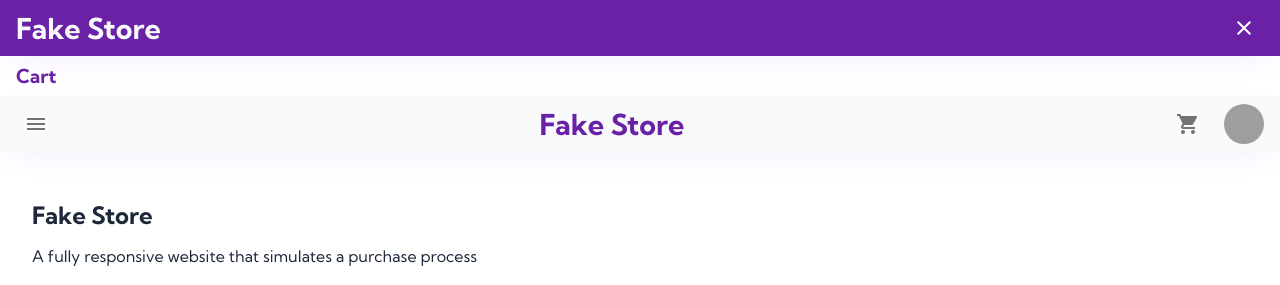
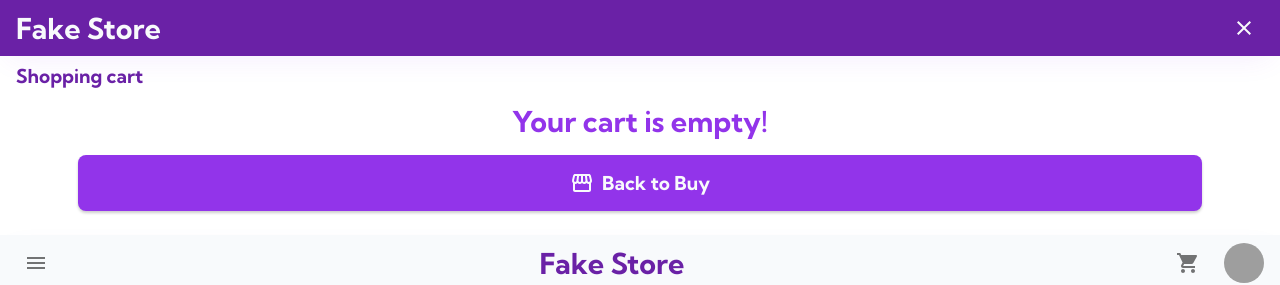
Before and after one commit to vieira-a/fake-store-react, a React (Vite) app: page / in a window 1280 px wide. Shown: the top 285 px of the page. Built offline with nearby package versions, Linux system fonts and the light colour scheme; grey boxes are pictures that could not be loaded.

Commit message:
feat: button back to buy

```diff
--- /dev/null
+++ b/src/components/BackBuy/BackBuy.tsx
@@ -0,0 +1,12 @@
+import * as S from "./styles";
+import StorefrontIcon from "@mui/icons-material/Storefront";
+import { color } from "../UI/colors";
+
+export default function BackBuy() {
+  return (
+    <S.ButtonBackToBuy>
+      <StorefrontIcon sx={{ color: color.slate["50"] }} />
+      Back to Buy
+    </S.ButtonBackToBuy>
+  );
+}
--- /dev/null
+++ b/src/components/BackBuy/styles.tsx
@@ -0,0 +1,22 @@
+import styled from "styled-components";
+import { color } from "../UI/colors";
+
+export const ButtonBackToBuy = styled("button")`
+  width: 90%;
+  display: flex;
+  align-items: center;
+  justify-content: center;
+  gap: 0.5rem;
+  padding-block: 1rem;
+  font-size: 1.2rem;
+  font-weight: 700;
+  background-color: ${color.purple["600"]};
+  color: ${color.slate["50"]};
+  margin: 1rem auto;
+  border-radius: 8px;
+  box-shadow: 0 2px 3px hsla(0, 0%, 0%, 0.2);
+  :hover {
+    background-color: ${color.purple["800"]};
+    transition: 0.25s ease;
+  }
+`;
--- a/src/pages/Cart/Cart.tsx
+++ b/src/pages/Cart/Cart.tsx
@@ -2,6 +2,7 @@ import IconButton from "@mui/material/IconButton";
 import CloseIcon from "@mui/icons-material/Close";
 import * as S from "./styles";
 import { color } from "../../components/UI/colors";
+import BackBuy from "../../components/BackBuy/BackBuy";
 
 export default function Cart() {
   return (
@@ -13,7 +14,9 @@ export default function Cart() {
         </IconButton>
       </S.CartHeader>
       <S.CartSection>
-        <S.CartTitle>Cart</S.CartTitle>
+        <S.CartTitle>Shopping cart</S.CartTitle>
+        <S.CartMessage>Your cart is empty!</S.CartMessage>
+        <BackBuy />
       </S.CartSection>
     </>
   );
--- a/src/pages/Cart/styles.tsx
+++ b/src/pages/Cart/styles.tsx
@@ -18,7 +18,6 @@ export const CartLogo = styled("a")`
 
 export const CartSection = styled("section")`
   padding: 0.5rem 1rem;
-  display: flex;
 `;
 
 export const CartTitle = styled("h4")`
@@ -26,3 +25,11 @@ export const CartTitle = styled("h4")`
   font-weight: 700;
   color: ${color.purple["800"]};
 `;
+
+export const CartMessage = styled("p")`
+  font-size: 1.8rem;
+  font-weight: 700;
+  color: ${color.purple["600"]};
+  text-align: center;
+  margin-block: 1rem;
+`;
```
